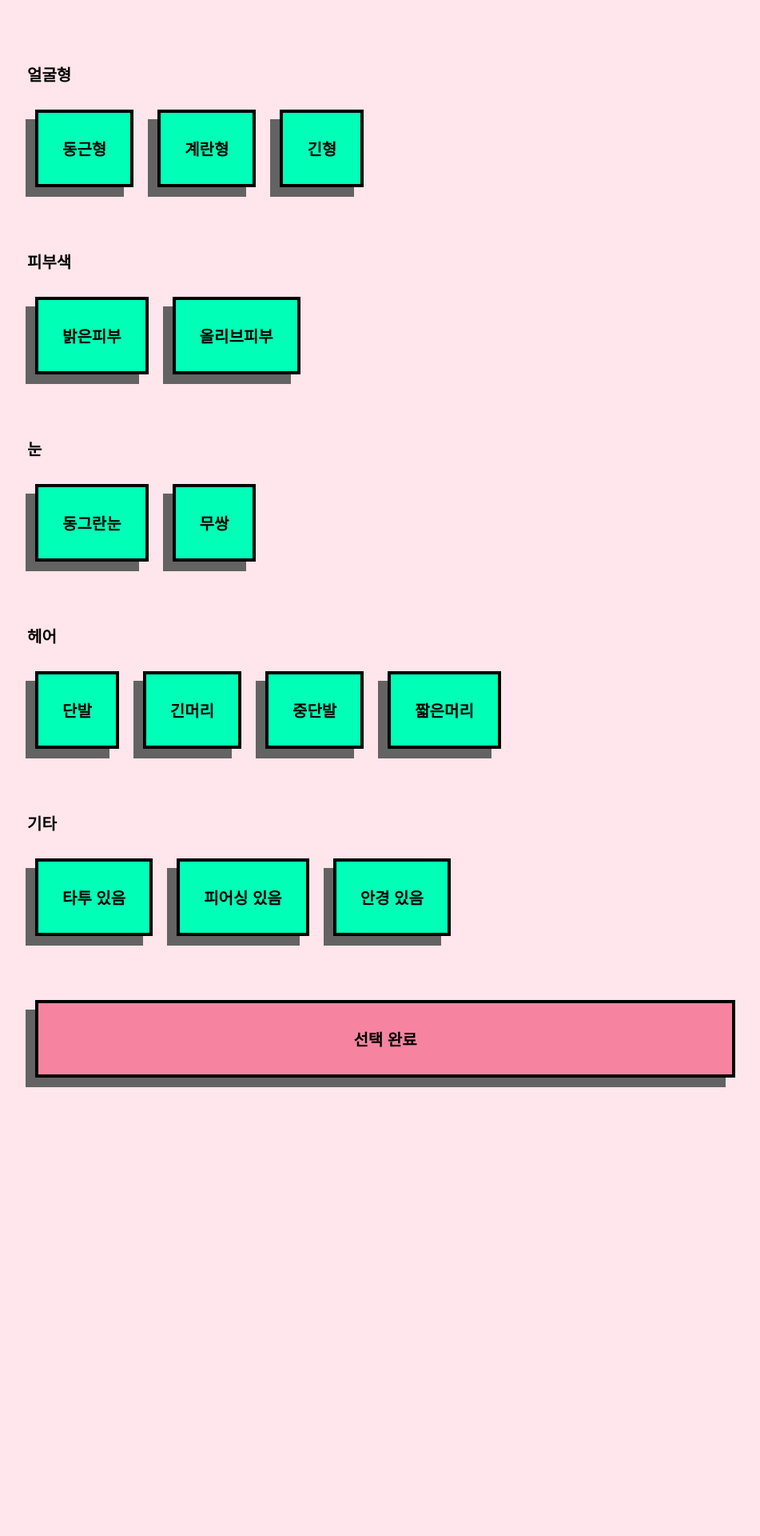
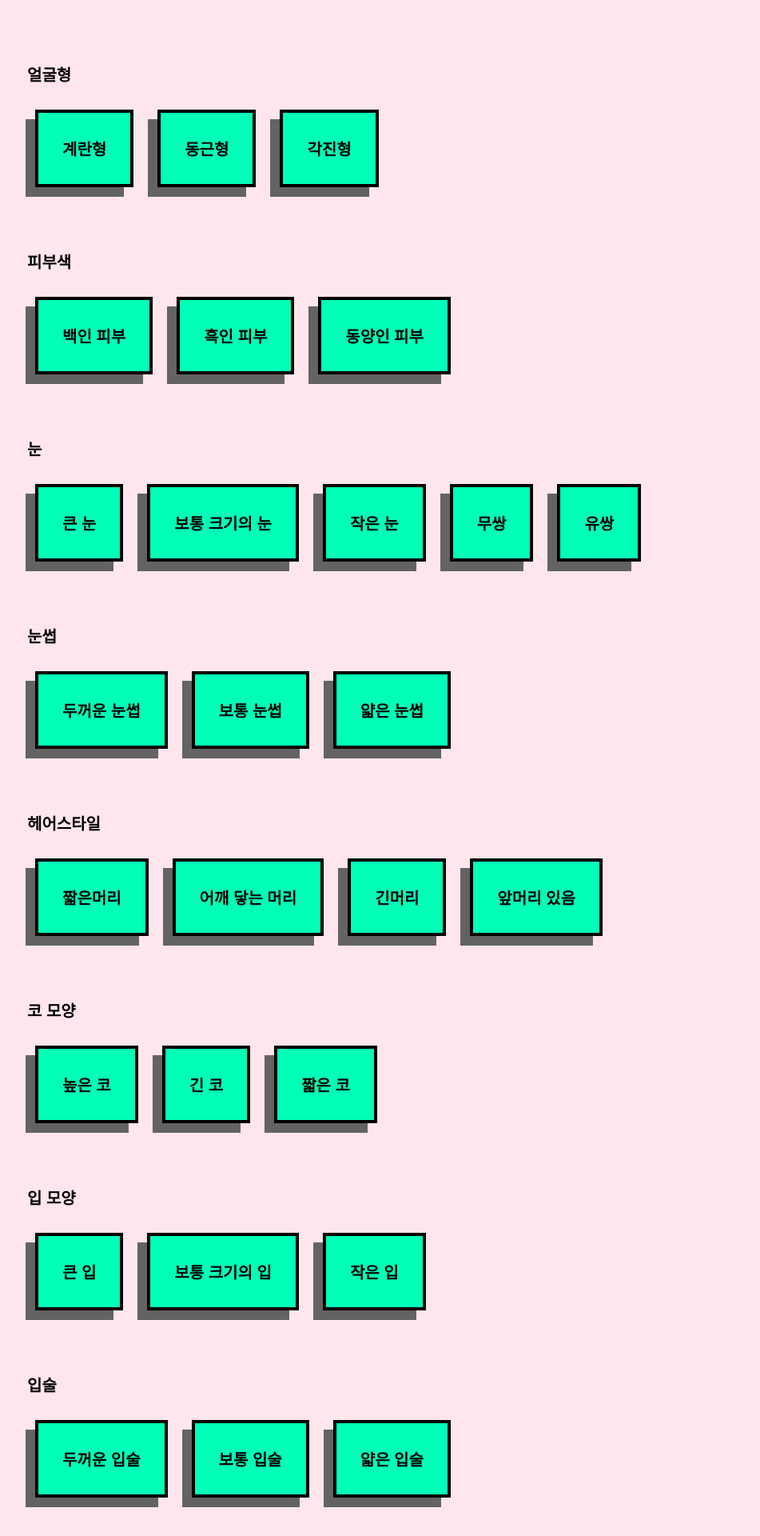
Before and after one commit to khinwaiyan/Chaki, a React (Create React App) app in the folder frontend/: page /keyword in a window 1280 px wide. Shown: the part 260-2180 px from the top of the page at 80% size, without its empty margins (158-1109 px from the left). Before the commit the page ends 1717 px from the top, so only its background shows below. Built offline with nearby package versions, Linux system fonts and the light colour scheme; a web font is replaced by a local one.

Commit message:
[feat] Keyword 추가

```diff
--- a/frontend/src/page/Keyword.js
+++ b/frontend/src/page/Keyword.js
@@ -53,7 +53,11 @@ const Keyword = () => {
     얼굴형: [],
     피부색: [],
     눈: [],
+    눈썹: [],
     헤어: [],
+    코: [],
+    입: [],
+    입술: [],
     기타: [],
   });
 
@@ -76,8 +80,9 @@ const Keyword = () => {
     console.log(JSON.stringify(selectedValues));
     navigate('/lovelanguage');
 
-
+    if(!sendreq){
       try {
+        sendreq = true;
         const response = await fetch('http://localhost:5001/api/generate', {
           method: 'POST',
           headers: {
@@ -98,6 +103,8 @@ const Keyword = () => {
       } catch (error) {
         console.log(error);
       }
+    }
+
   };
 
   return (
@@ -108,96 +115,206 @@ const Keyword = () => {
       <ButtonWrap>
         <ButtonContainer title="얼굴형">
           <StyledButton
+            text="계란형"
+            title="얼굴형"
+            isSelected={selectedValues.얼굴형.includes('계라형')}
+            onClickFunction={() => handleButtonClick('얼굴형', '계란형')}
+          />
+          <StyledButton
             text="동근형"
             title="얼굴형"
             isSelected={selectedValues.얼굴형.includes('동근형')}
             onClickFunction={() => handleButtonClick('얼굴형', '동근형')}
           />
           <StyledButton
-            text="계란형"
+            text="각진형"
             title="얼굴형"
-            isSelected={selectedValues.얼굴형.includes('계란형')}
-            onClickFunction={() => handleButtonClick('얼굴형', '계란형')}
-          />
-          <StyledButton
-            text="긴형"
-            title="얼굴형"
-            isSelected={selectedValues.얼굴형.includes('긴형')}
-            onClickFunction={() => handleButtonClick('얼굴형', '긴형')}
+            isSelected={selectedValues.얼굴형.includes('각진형')}
+            onClickFunction={() => handleButtonClick('얼굴형', '각진형')}
           />
         </ButtonContainer>
         <ButtonContainer title="피부색">
           <StyledButton
-            text="밝은피부"
+            text="백인 피부"
             title="피부색"
-            isSelected={selectedValues.피부색.includes('밝은피부')}
-            onClickFunction={() => handleButtonClick('피부색', '밝은피부')}
+            isSelected={selectedValues.피부색.includes('백인 같은 밝은 피부')}
+            onClickFunction={() => handleButtonClick('피부색', '백인 같은 밝은 피부')}
           />
           <StyledButton
-            text="올리브피부"
+            text="흑인 피부"
             title="피부색"
-            isSelected={selectedValues.피부색.includes('올리브피부')}
-            onClickFunction={() => handleButtonClick('피부색', '올리브피부')}
+            isSelected={selectedValues.피부색.includes('흑인 같은 매끄러운 피부')}
+            onClickFunction={() => handleButtonClick('피부색', '흑인 같은 매끄러운 피부')}
+          />
+          <StyledButton
+            text="동양인 피부"
+            title="피부색"
+            isSelected={selectedValues.피부색.includes('동양인 같은 노란끼있는 피부')}
+            onClickFunction={() => handleButtonClick('피부색', '동양인 같은 노란끼있는 피부')}
           />
         </ButtonContainer>
         <ButtonContainer title="눈">
         <StyledButton
-            text="동그란눈"
+            text="큰 눈"
             title="눈"
-            isSelected={selectedValues.눈.includes('동그란눈')}
-            onClickFunction={() => handleButtonClick('눈', '동그란눈')}
+            isSelected={selectedValues.눈.includes('큰 눈')}
+            onClickFunction={() => handleButtonClick('눈', '큰 눈')}
+          />
+          <StyledButton
+            text="보통 크기의 눈"
+            title="눈"
+            isSelected={selectedValues.눈.includes('보통 크기의 눈')}
+            onClickFunction={() => handleButtonClick('눈', '보통 크기의 눈')}
+          />
+          <StyledButton
+            text="작은 눈"
+            title="눈"
+            isSelected={selectedValues.눈.includes('작은 눈')}
+            onClickFunction={() => handleButtonClick('눈', '작은 눈')}
           />
           <StyledButton
             text="무쌍"
             title="눈"
             isSelected={selectedValues.눈.includes('무쌍')}
-            onClickFunction={() => handleButtonClick('눈', '무쌍')}
+            onClickFunction={() => handleButtonClick('눈', '무쌍 처럼 작은 눈')}
+          />
+          <StyledButton
+            text="유쌍"
+            title="눈"
+            isSelected={selectedValues.눈.includes('유쌍 처럼 큰 눈')}
+            onClickFunction={() => handleButtonClick('눈', '유쌍 처럼 큰 눈')}
           />
         </ButtonContainer>
-        <ButtonContainer title="헤어">
+        <ButtonContainer title="눈썹">
           <StyledButton
-            text="단발"
-            title="헤어"
-            isSelected={selectedValues.헤어.includes('단발')}
-            onClickFunction={() => handleButtonClick('헤어', '단발')}
+            text="두꺼운 눈썹"
+            title="눈썹"
+            isSelected={selectedValues.눈썹.includes('두꺼운 눈썹')}
+            onClickFunction={() => handleButtonClick('눈썹', '두꺼운 눈썹')}
           />
           <StyledButton
-            text="긴머리"
-            title="헤어"
-            isSelected={selectedValues.헤어.includes('긴머리')}
-            onClickFunction={() => handleButtonClick('헤어', '긴머리')}
+            text="보통 눈썹"
+            title="눈썹"
+            isSelected={selectedValues.눈썹.includes('보통 굵기의 눈썹')}
+            onClickFunction={() => handleButtonClick('눈썹', '보통 굵기의 눈썹')}
           />
           <StyledButton
-            text="중단발"
-            title="헤어"
-            isSelected={selectedValues.헤어.includes('중단발')}
-            onClickFunction={() => handleButtonClick('헤어', '중단발')}
+            text="얇은 눈썹"
+            title="눈썹"
+            isSelected={selectedValues.눈썹.includes('얇은 눈썹')}
+            onClickFunction={() => handleButtonClick('눈썹', '얇은 눈썹')}
           />
+        </ButtonContainer>
+        <ButtonContainer title="헤어스타일">
           <StyledButton
             text="짧은머리"
             title="헤어"
             isSelected={selectedValues.헤어.includes('짧은머리')}
             onClickFunction={() => handleButtonClick('헤어', '짧은머리')}
           />
+          <StyledButton
+            text="어깨 닿는 머리"
+            title="헤어스타일"
+            isSelected={selectedValues.헤어.includes('어깨를 닿는 길이의 머리')}
+            onClickFunction={() => handleButtonClick('헤어', '어깨를 닿는 길이의 머리')}
+          />
+          <StyledButton
+            text="긴머리"
+            title="헤어스타일"
+            isSelected={selectedValues.헤어.includes('긴머리')}
+            onClickFunction={() => handleButtonClick('헤어', '긴머리')}
+          />
+          <StyledButton
+            text="앞머리 있음"
+            title="헤어스타일"
+            isSelected={selectedValues.헤어.includes('앞머리 있음')}
+            onClickFunction={() => handleButtonClick('헤어', '앞머리 있음')}
+          />
+        </ButtonContainer>
+        <ButtonContainer title="코 모양">
+          <StyledButton
+            text="높은 코"
+            title="코 모양"
+            isSelected={selectedValues.코.includes('높은 코')}
+            onClickFunction={() => handleButtonClick('코', '높은 코')}
+          />
+          <StyledButton
+            text="긴 코"
+            title="코 모양"
+            isSelected={selectedValues.코.includes('긴 코')}
+            onClickFunction={() => handleButtonClick('코', '긴 코')}
+          />
+          <StyledButton
+            text="짧은 코"
+            title="코 모양"
+            isSelected={selectedValues.코.includes('짧은 코')}
+            onClickFunction={() => handleButtonClick('코', '짧은 코')}
+          />
+        </ButtonContainer>
+        <ButtonContainer title="입 모양">
+          <StyledButton
+            text="큰 입"
+            title="입 모양"
+            isSelected={selectedValues.입.includes('큰 입')}
+            onClickFunction={() => handleButtonClick('입', '큰 입')}
+          />
+          <StyledButton
+            text="보통 크기의 입"
+            title="입 모양"
+            isSelected={selectedValues.입.includes('보통 크기의 입')}
+            onClickFunction={() => handleButtonClick('입', '보통 크기의 입')}
+          />
+          <StyledButton
+            text="작은 입"
+            title="입 모양"
+            isSelected={selectedValues.입.includes('작은 입')}
+            onClickFunction={() => handleButtonClick('입', '작은 입')}
+          />
+        </ButtonContainer>
+        <ButtonContainer title="입술">
+          <StyledButton
+            text="두꺼운 입술"
+            title="입술"
+            isSelected={selectedValues.입술.includes('두꺼운 입술')}
+            onClickFunction={() => handleButtonClick('입술', '두꺼운 입술')}
+          />
+          <StyledButton
+            text="보통 입술"
+            title="입술"
+            isSelected={selectedValues.입술.includes('보통 입술')}
+            onClickFunction={() => handleButtonClick('입술', '보통 입술')}
+          />
+          <StyledButton
+            text="얇은 입술"
+            title="입술"
+            isSelected={selectedValues.입술.includes('얇은 입술')}
+            onClickFunction={() => handleButtonClick('입술', '얇은 입술')}
+          />
         </ButtonContainer>
         <ButtonContainer title="기타">
           <StyledButton
-            text="타투 있음"
+            text="안경 있음"
             title="기타"
-            isSelected={selectedValues.기타.includes('타투 있음')}
-            onClickFunction={() => handleButtonClick('기타', '타투 있음')}
+            isSelected={selectedValues.기타.includes('안경 을 쓴')}
+            onClickFunction={() => handleButtonClick('기타', '안경 을 쓴')}
           />
           <StyledButton
-            text="피어싱 있음"
+            text="보조게 있음"
             title="기타"
-            isSelected={selectedValues.기타.includes('피어싱 있음')}
-            onClickFunction={() => handleButtonClick('기타', '피어싱 있음')}
+            isSelected={selectedValues.기타.includes('얼굴에 보조개 있는')}
+            onClickFunction={() => handleButtonClick('기타', '얼굴에 보조개 있는')}
           />
           <StyledButton
-            text="안경 있음"
+            text="수염 있음"
             title="기타"
-            isSelected={selectedValues.기타.includes('안경 있음')}
-            onClickFunction={() => handleButtonClick('기타', '안경 있음')}
+            isSelected={selectedValues.기타.includes('수염 있는')}
+            onClickFunction={() => handleButtonClick('가타', '수염 있는')}
+          />
+          <StyledButton
+            text="얼굴에 점 있음"
+            title="기타"
+            isSelected={selectedValues.기타.includes('얼굴에 점 있는')}
+            onClickFunction={() => handleButtonClick('가타', '얼굴에 점 있는')}
           />
         </ButtonContainer>
       </ButtonWrap>
```
Lines whose indentation alone changed are shown as unchanged.
